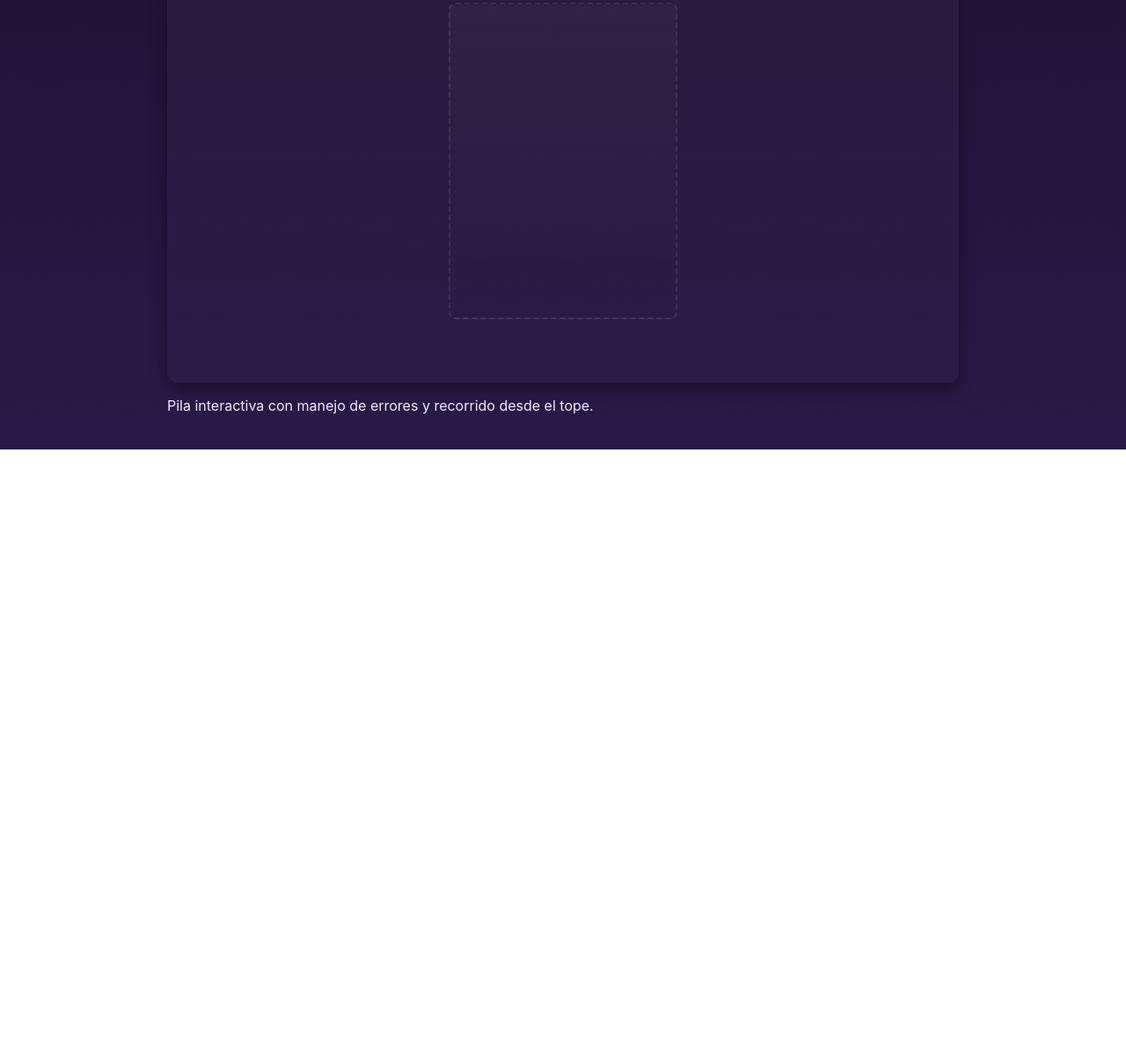
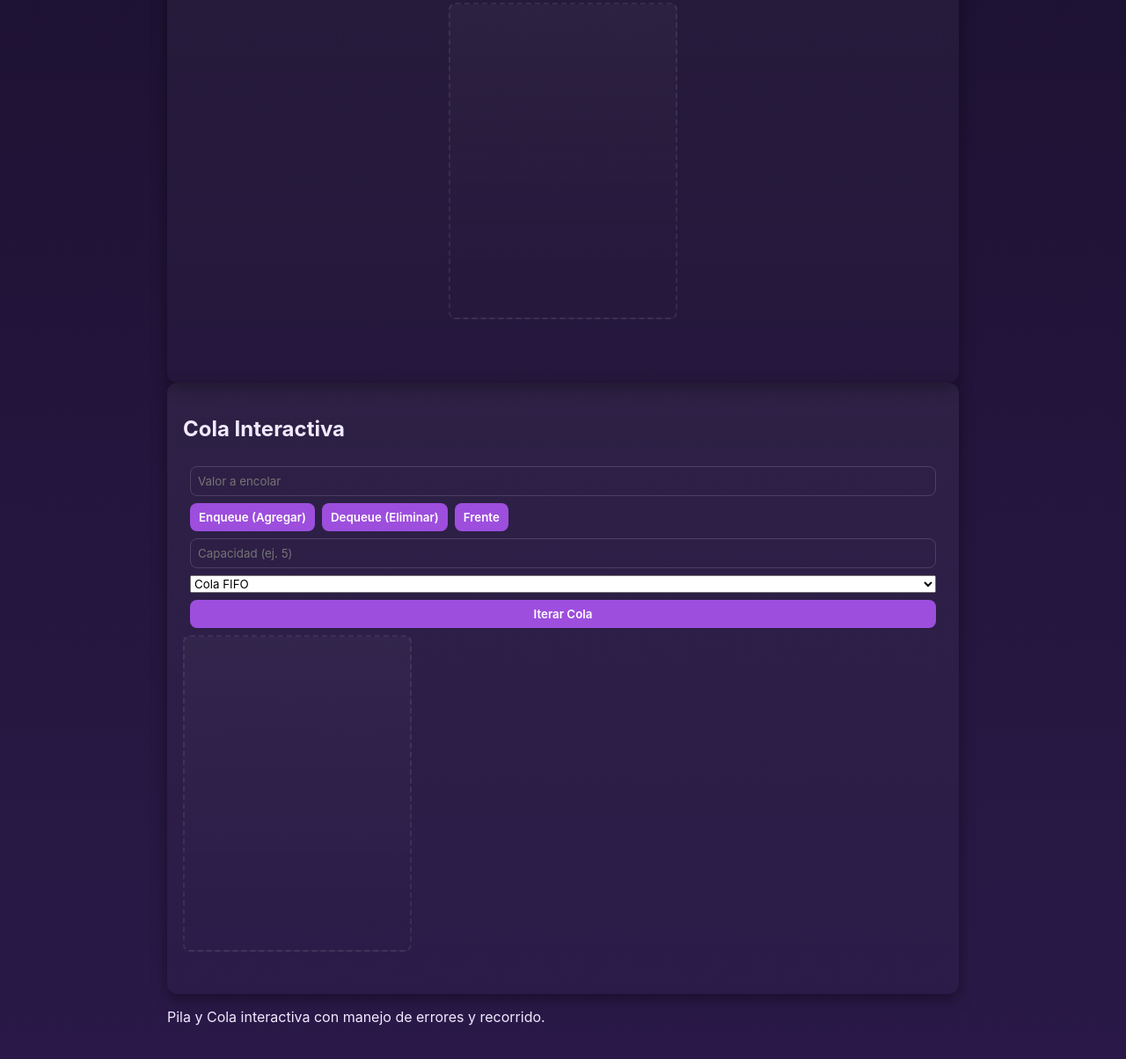
Before and after one commit to RAGOmcg/pilas2, a plain HTML site: page index.html in a window 1280 px wide. Shown: the part 386-1590 px from the top of the page at 88% size. Before the commit the page ends 897 px from the top, so only its background shows below. Drawn offline with Linux system fonts and the light colour scheme.

Commit message:
Update index.html
Added interactive queue section alongside stack functionality.

```diff
--- a/index.html
+++ b/index.html
@@ -3,14 +3,16 @@
 <head>
   <meta charset="UTF-8" />
   <meta name="viewport" content="width=device-width, initial-scale=1.0" />
-  <title>Pila Interactiva</title>
+  <title>Pila y Cola Interactiva</title>
   <link rel="stylesheet" href="styles.css" />
 </head>
 <body>
   <div class="container">
+
+    <!-- Sección Pila -->
     <header>
       <h1>Simulación de Pila (Stack)</h1>
-      <p class="lead">Apila y desapila elementos. Muestra el manejo de errores de desbordamiento y subdesbordamiento.</p>
+      <p class="lead">Apila y desapila elementos. Manejo de errores incluido.</p>
     </header>
 
     <div class="card stack-layout">
@@ -31,9 +33,34 @@
       </div>
     </div>
 
+    <!-- Sección Cola -->
+    <div class="card queue-layout">
+      <div class="queue-area">
+        <h2>Cola Interactiva</h2>
+        <div class="controls">
+          <input id="valorQueueInput" type="text" placeholder="Valor a encolar" />
+          <div class="row">
+            <button id="enqueueBtn">Enqueue (Agregar)</button>
+            <button id="dequeueBtn">Dequeue (Eliminar)</button>
+            <button id="frontBtn">Frente</button>
+          </div>
+          <input id="capacidadQueueInput" type="number" placeholder="Capacidad (ej. 5)" min="1" />
+          <select id="tipoQueueSelect">
+            <option value="fifo">Cola FIFO</option>
+            <option value="circular">Cola Circular</option>
+            <option value="prioridad">Cola de Prioridad</option>
+          </select>
+          <button id="iterarQueueBtn">Iterar Cola</button>
+        </div>
+        <div id="queueVisual" class="stack-visual"></div>
+        <div id="mensajeQueue" class="msg"></div>
+      </div>
+    </div>
+
     <footer>
-      <p>Pila interactiva con manejo de errores y recorrido desde el tope.</p>
+      <p>Pila y Cola interactiva con manejo de errores y recorrido.</p>
     </footer>
+
   </div>
 
   <script src="script.js"></script>
```
